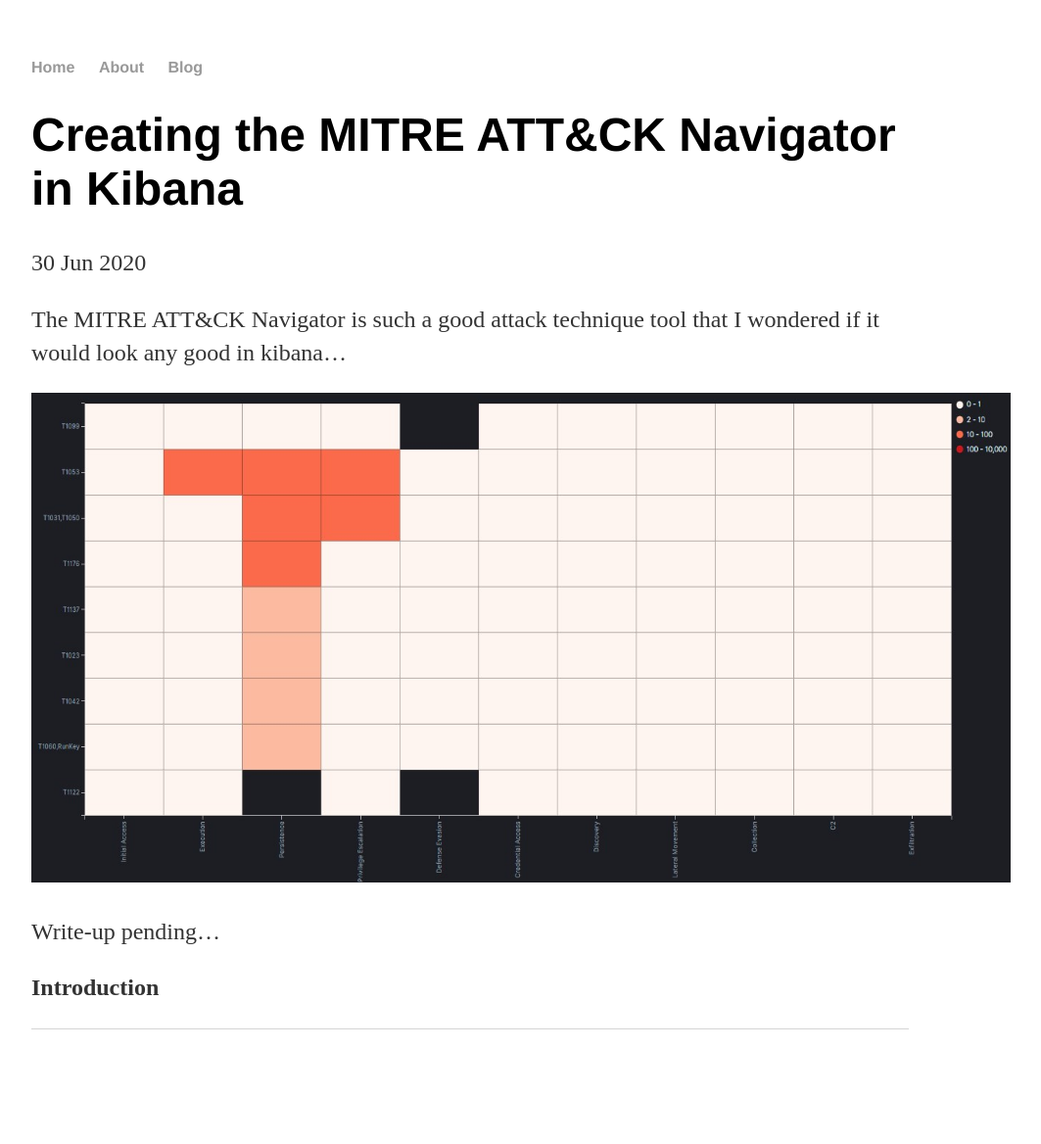
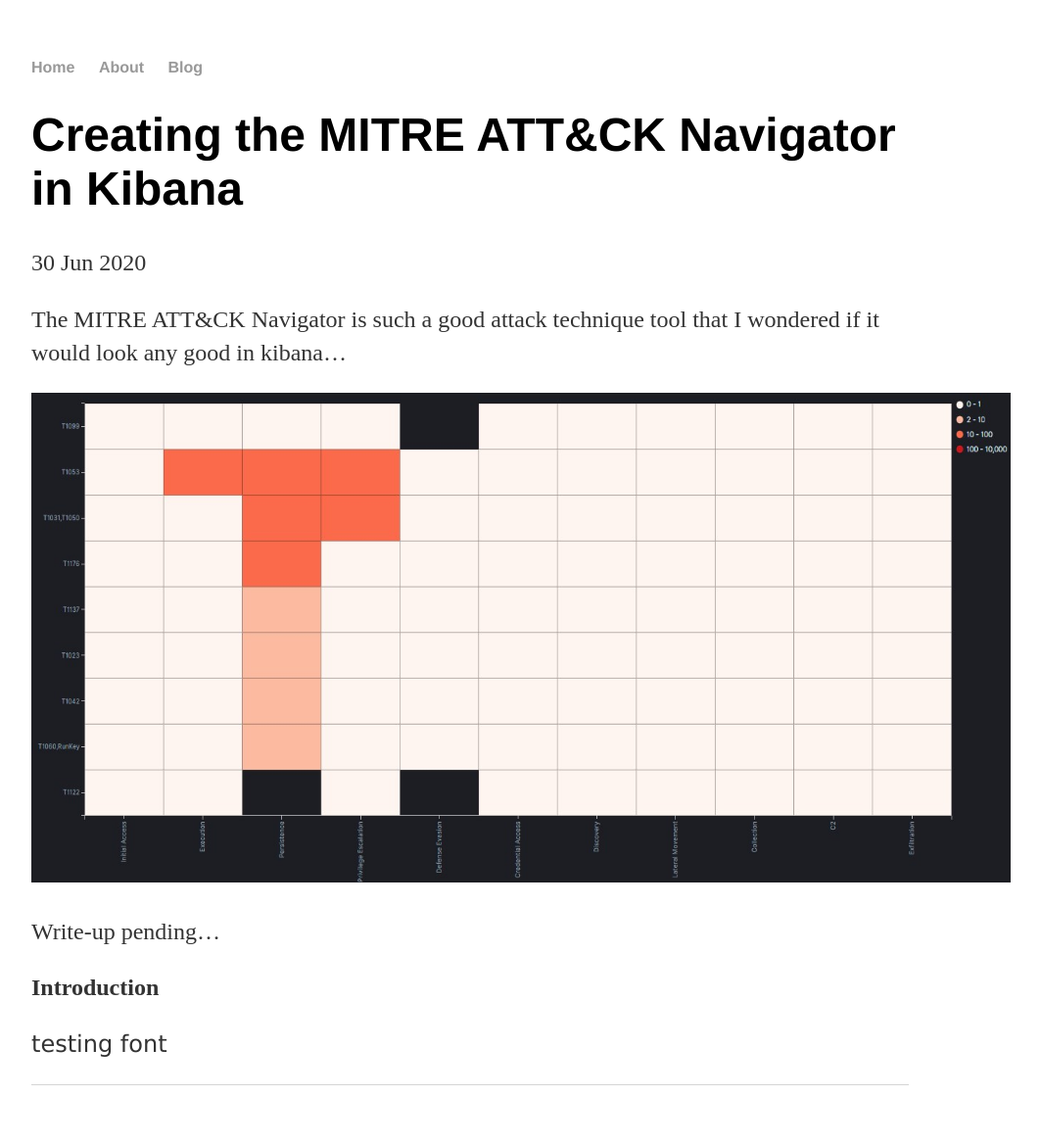
Before and after one commit to 5am5ecure/5am5ecure.github.io, a Jekyll site: the page built from _posts/2020-06-30-creating-the-mitre-attack-navigator-in-kibana.md, in a window 1280 px wide. Shown: the whole page at 98% size, without its empty margins (160-1223 px from the left). Built offline with Jekyll 4.4.1, drawn with Linux system fonts in a browser that asks for light colours; before the commit the page ends 1111 px from its top, so only the background shows below that.

Commit message:
Update 2020-06-30-creating-the-mitre-attack-navigator-in-kibana.md

```diff
--- a/_posts/2020-06-30-creating-the-mitre-attack-navigator-in-kibana.md
+++ b/_posts/2020-06-30-creating-the-mitre-attack-navigator-in-kibana.md
@@ -11,3 +11,5 @@
 Write-up pending...
 
 <b>Introduction</b>
+
+<p style="font-family:verdana">testing font</p>
```
